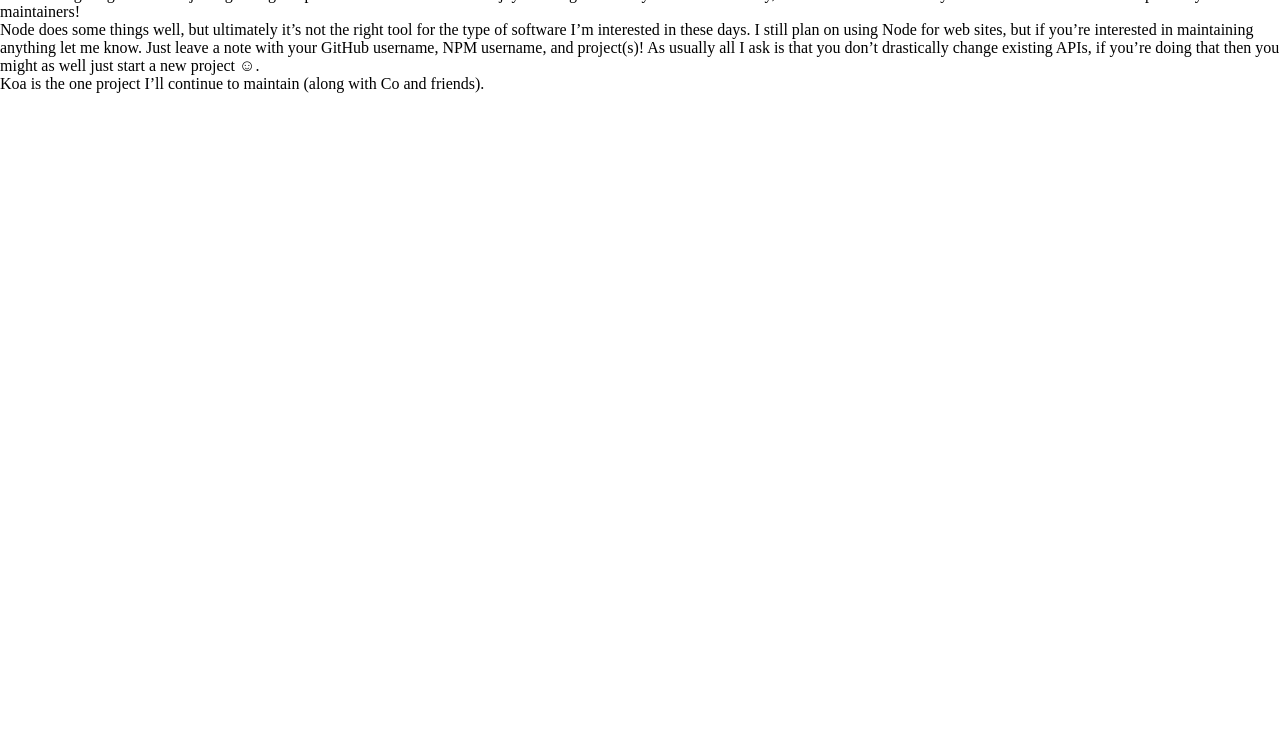
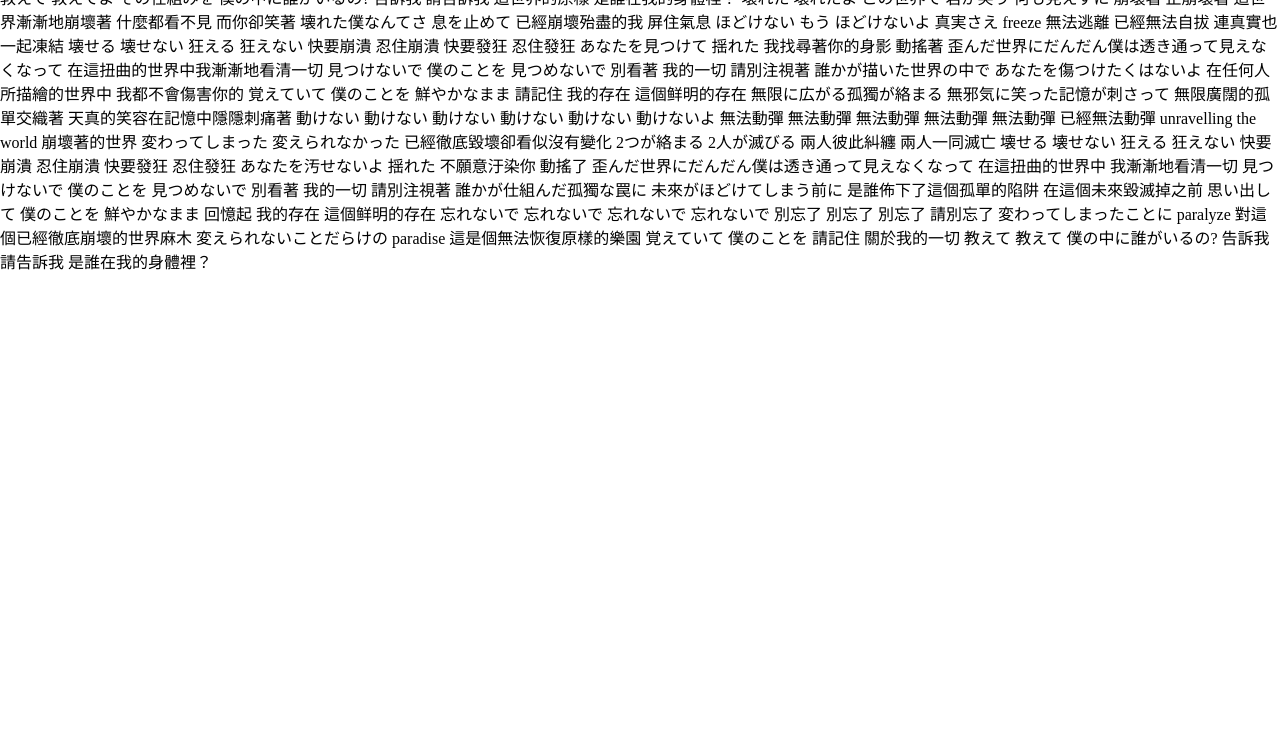
Before and after one commit to xwartz/smartbanner, a website: page demo/index.html in a window 1280 px wide. Shown: the part 52-800 px from the top of the page. Drawn offline with Linux system fonts and the light colour scheme.

Commit message:
update readme

```diff
--- a/demo/index.html
+++ b/demo/index.html
@@ -10,11 +10,67 @@
     <body>
         <h1>Smart App Banner</h1>
         <p>
-          I’ve been fighting with Node.js long enough in production now that I don’t enjoy working with it anymore unfortunately, so at least for now this my formal farewell! And more importantly I need maintainers!
-        </p>
-        <p>Node does some things well, but ultimately it’s not the right tool for the type of software I’m interested in these days. I still plan on using Node for web sites, but if you’re interested in maintaining anything let me know. Just leave a note with your GitHub username, NPM username, and project(s)! As usually all I ask is that you don’t drastically change existing APIs, if you’re doing that then you might as well just start a new project ☺.
-        <p>
-        Koa is the one project I’ll continue to maintain (along with Co and friends).
+          教えて 教えてよ その仕組みを 僕の中に誰がいるの?
+告訴我 請告訴我 這世界的原樣 是誰在我的身體裡？
+壊れた 壊れたよ この世界で 君が笑う 何も見えずに
+崩壞著 正崩壞著 這世界漸漸地崩壞著 什麼都看不見 而你卻笑著
+
+壊れた僕なんてさ 息を止めて
+已經崩壞殆盡的我 屏住氣息
+ほどけない もう ほどけないよ 真実さえ freeze
+無法逃離 已經無法自拔 連真實也一起凍結
+壊せる 壊せない 狂える 狂えない
+快要崩潰 忍住崩潰 快要發狂 忍住發狂
+あなたを見つけて 揺れた
+我找尋著你的身影 動搖著
+
+歪んだ世界にだんだん僕は透き通って見えなくなって
+在這扭曲的世界中我漸漸地看清一切
+見つけないで 僕のことを 見つめないで
+別看著 我的一切 請別注視著
+誰かが描いた世界の中で あなたを傷つけたくはないよ
+在任何人所描繪的世界中 我都不會傷害你的
+覚えていて 僕のことを 鮮やかなまま
+請記住 我的存在 這個鲜明的存在
+
+無限に広がる孤獨が絡まる 無邪気に笑った記憶が刺さって
+無限廣闊的孤單交織著 天真的笑容在記憶中隱隱刺痛著
+動けない 動けない 動けない 動けない 動けない 動けないよ
+無法動彈 無法動彈 無法動彈 無法動彈 無法動彈 已經無法動彈
+
+unravelling the world
+崩壞著的世界
+
+変わってしまった 変えられなかった
+已經徹底毀壞卻看似沒有變化
+2つが絡まる 2人が滅びる
+兩人彼此糾纏 兩人一同滅亡
+壊せる 壊せない 狂える 狂えない
+快要崩潰 忍住崩潰 快要發狂 忍住發狂
+あなたを汚せないよ 揺れた
+不願意汙染你 動搖了
+
+歪んだ世界にだんだん僕は透き通って見えなくなって
+在這扭曲的世界中 我漸漸地看清一切
+見つけないで 僕のことを 見つめないで
+別看著 我的一切 請別注視著
+誰かが仕組んだ孤獨な罠に 未來がほどけてしまう前に
+是誰佈下了這個孤單的陷阱 在這個未來毀滅掉之前
+思い出して 僕のことを 鮮やかなまま
+回憶起 我的存在 這個鲜明的存在
+
+忘れないで 忘れないで 忘れないで 忘れないで
+別忘了 別忘了 別忘了 請別忘了
+
+変わってしまったことに paralyze
+對這個已經徹底崩壞的世界麻木
+変えられないことだらけの paradise
+這是個無法恢復原樣的樂園
+覚えていて 僕のことを
+請記住 關於我的一切
+
+教えて 教えて 僕の中に誰がいるの?
+告訴我 請告訴我 是誰在我的身體裡？
         </p>
         <script src="../dist/smartbanner.js"></script>
         <script>
```
Also changed, not shown: README.md.
